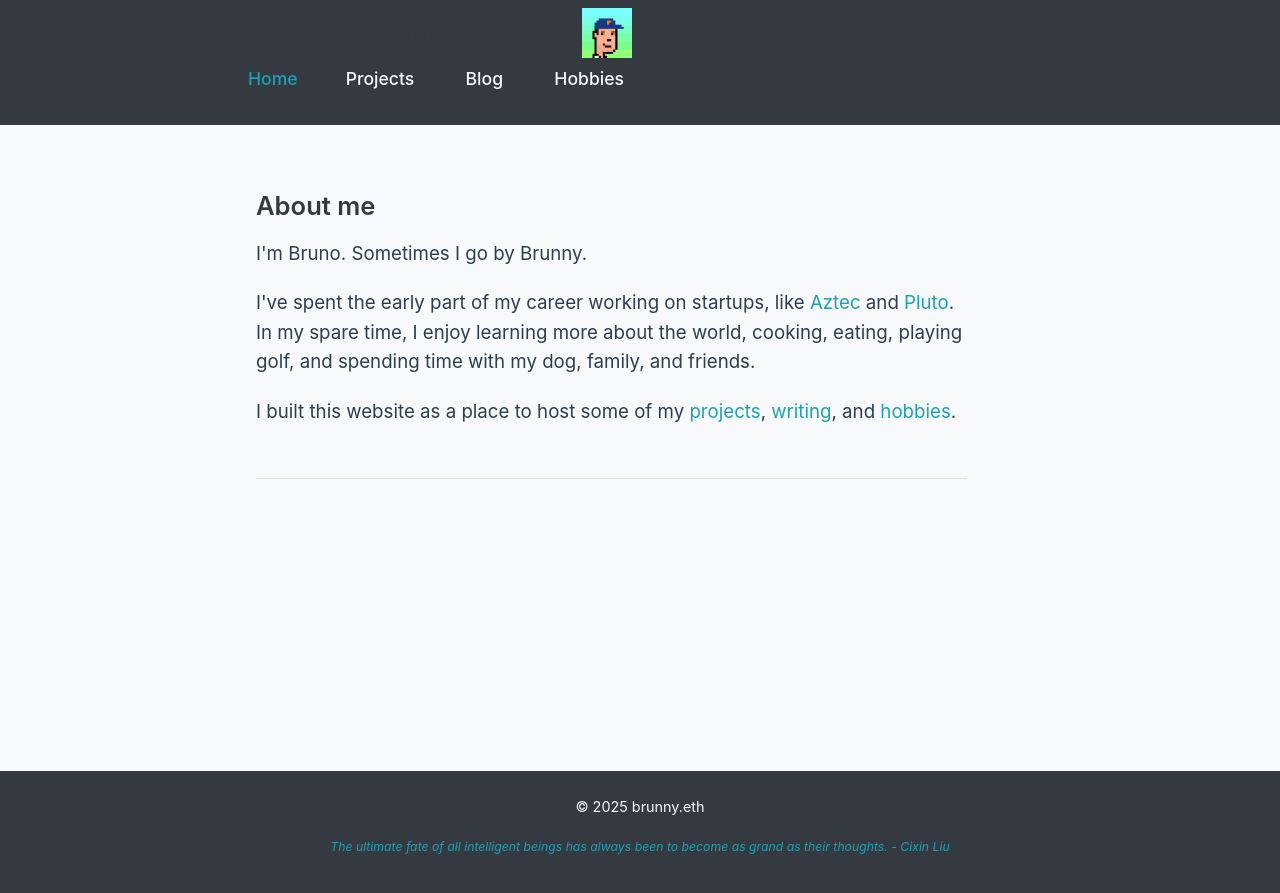
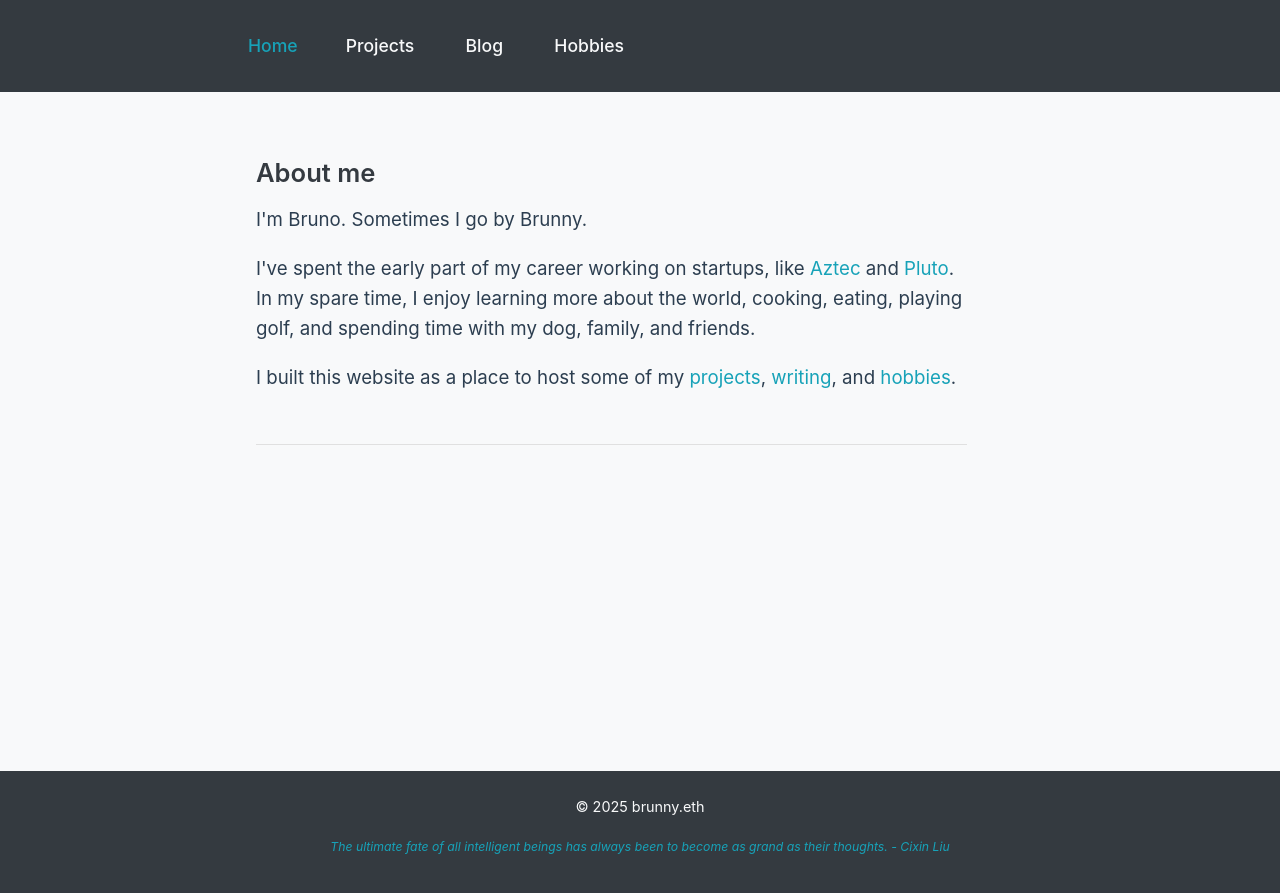
Before and after one commit to brunny-eth/personal-website-project, a Jekyll site: the page built from index.html, in a window 1280 px wide. Shown: the top 893 px of the page. Built offline with Jekyll 4.4.1, drawn with Linux system fonts in a browser that asks for light colours; some web fonts are replaced.

Commit message:
remove image from main site

```diff
--- a/_layouts/default.html
+++ b/_layouts/default.html
@@ -17,8 +17,6 @@
                         <span class="bar"></span>
                         <span class="bar"></span>
                     </button>
-                    <h1>brunny.eth</h1>
-                    <img src="{{ '/images/brunnyeth.png' | relative_url }}" alt="Brunny.eth NFT" id="brunny-eth-image">
                 </div>
                 <nav>
                     <ul>
--- a/assets/main.scss
+++ b/assets/main.scss
@@ -135,15 +135,6 @@ header {
     justify-content: center;
     align-items: center;
     position: relative;
-}
-
-#brunny-eth-image {
-    position: absolute;
-    right: 0;
-    top: 50%;
-    transform: translateY(-50%);
-    width: 50px;
-    height: auto;
 }
 
 // Menu toggle for mobile
```
